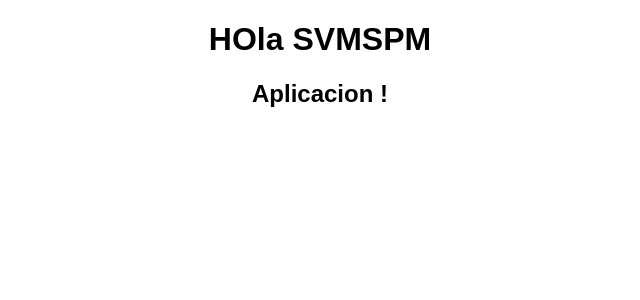
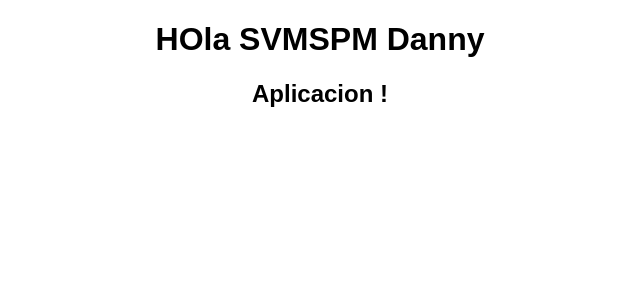
Before and after one commit to erick19921/scvmp-frontend, a React (Create React App) app: page / in a window 1280 px wide. Shown: the top 300 px of the page, without its empty margins (320-960 px from the left). Built offline with nearby package versions, Linux system fonts and the light colour scheme.

Commit message:
Cambio Titulo

```diff
--- a/src/App.js
+++ b/src/App.js
@@ -4,7 +4,7 @@
 export default function App() {
   return (
     <div className="App">
-      <h1>HOla SVMSPM</h1>
+      <h1>HOla SVMSPM Danny</h1>
       <h2>Aplicacion !</h2>
     </div>
   );
```
